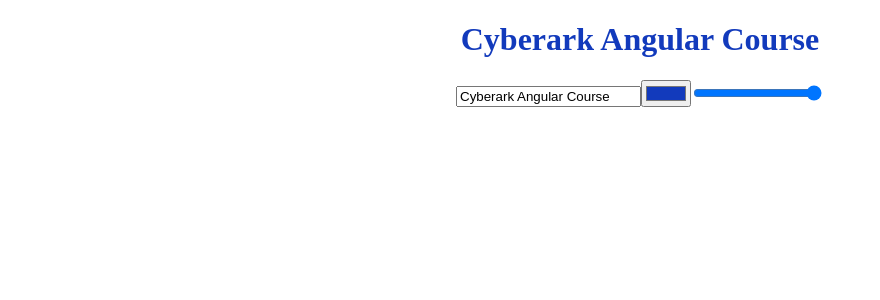
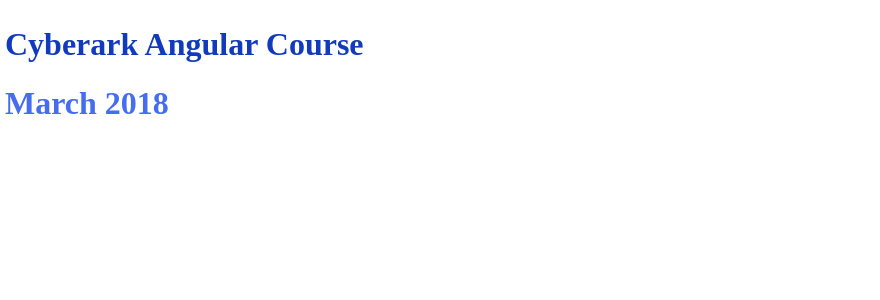
Before and after one commit to demo-projects/cyberark-mar-2018, an Angular app: page / in a window 1280 px wide. Shown: the top 300 px of the page, without its empty margins (0-880 px from the left). Built offline with nearby package versions, Linux system fonts and the light colour scheme.

Commit message:
Now you know ngIf and ngFor

```diff
--- a/src/app/app.component.ts
+++ b/src/app/app.component.ts
@@ -5,27 +5,50 @@
   selector: 'ca-root',
   template: `
     <!--The content below is only a placeholder and can be replaced.-->
-    <div class='container'>
-      <h1 [style.color]="properties.color" [style.opacity]="properties.opacity">
-        {{ properties.text }}
-      </h1>
+      <div class="container">
+        <div class="working-area">
+          <h1
+            class="element"
+            *ngFor="let properties of elements; let i = index"
+            [class.element-selected]="selectedElementIndex === i"
+            (click)="selectedElementIndex = i"
+            [style.color]="properties.color"
+            [style.opacity]="properties.opacity"
+          >
+          {{ properties.text }}
+        </h1>
+      </div>
       <ca-properties-panel
-        [properties]="properties"
+        *ngIf="selectedElementIndex !== null"
+        [properties]="elements[selectedElementIndex]"
         (changeProperties)="setProperties($event)"
       ></ca-properties-panel>
     </div>
   `,
-  styles: [`.container { text-align: center }`, `input {width: 350px }`]
+  styles: [
+    `.container { display: flex; height: 100% }`,
+    `.working-area { flex-grow: 1; padding: 5px }`,
+    `.element { cursor: pointer }`,
+    `.element-selected { box-shadow: inset 0 0 1px 1px rgba(0,0,0,0.5) }`
+  ]
 })
 export class AppComponent {
-  properties: ElementProperties = {
-    text: 'Cyberark Angular Course',
-    color: '#123ABC',
-    opacity: 1
-  };
+  selectedElementIndex = null;
+  elements: ElementProperties[] = [
+    {
+      text: 'Cyberark Angular Course',
+      color: '#123ABC',
+      opacity: 1
+    },
+    {
+      text: 'March 2018',
+      color: '#456DEF',
+      opacity: 1
+    }
+  ];
   setProperties(updatedProps) {
-    this.properties = {
-      ...this.properties,
+    this.elements[this.selectedElementIndex] = {
+      ...this.elements[this.selectedElementIndex],
       ...updatedProps
     };
   }
--- a/src/app/properties-panel/properties-panel.component.ts
+++ b/src/app/properties-panel/properties-panel.component.ts
@@ -4,6 +4,7 @@
 @Component({
   selector: 'ca-properties-panel',
   template: `
+  <div class="properties">
     <input
       placeholder="Please enter text..."
       #textInput
@@ -23,8 +24,16 @@
       #opacityInput
       [value]="properties.opacity"
       (change)="changeProperties.emit({ opacity: opacityInput.value })"/>
+  </div>
   `,
-  styles: []
+  styles: [
+    `:host { border-left: 1px solid grey; padding: 10px}`,
+    `input {width: 350px }`,
+    `.properties {
+      display: flex;
+      flex-direction: column;
+    }`
+  ]
 })
 export class PropertiesPanelComponent implements OnInit {
   @Input() properties: ElementProperties;
--- a/src/styles.scss
+++ b/src/styles.scss
@@ -1 +1,6 @@
 /* You can add global styles to this file, and also import other style files */
+body,
+html {
+  height: 100%;
+  margin: 0;
+}
```
Also changed, not shown: 1 other file (tests, documents, lock files or other folders).
